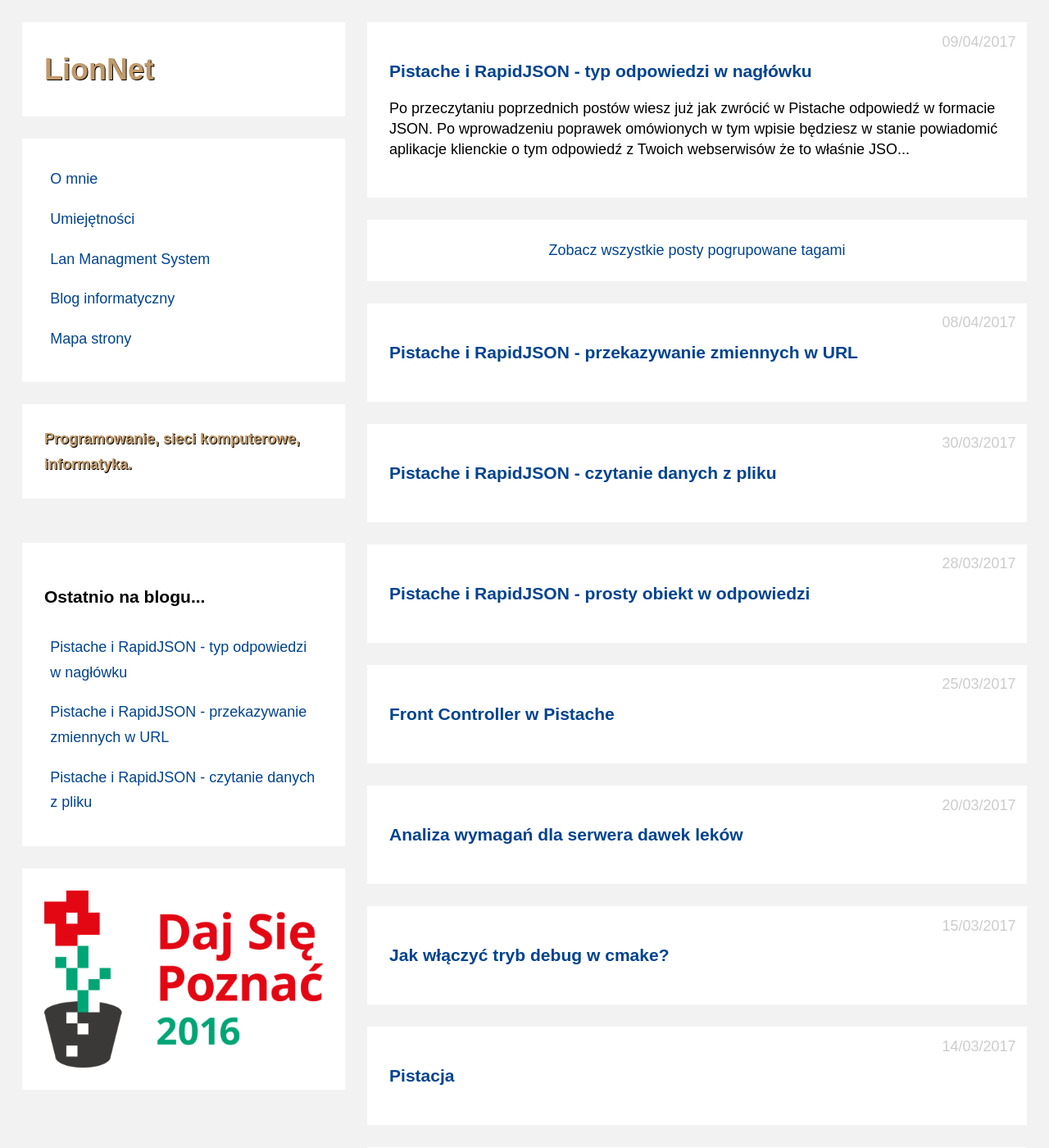
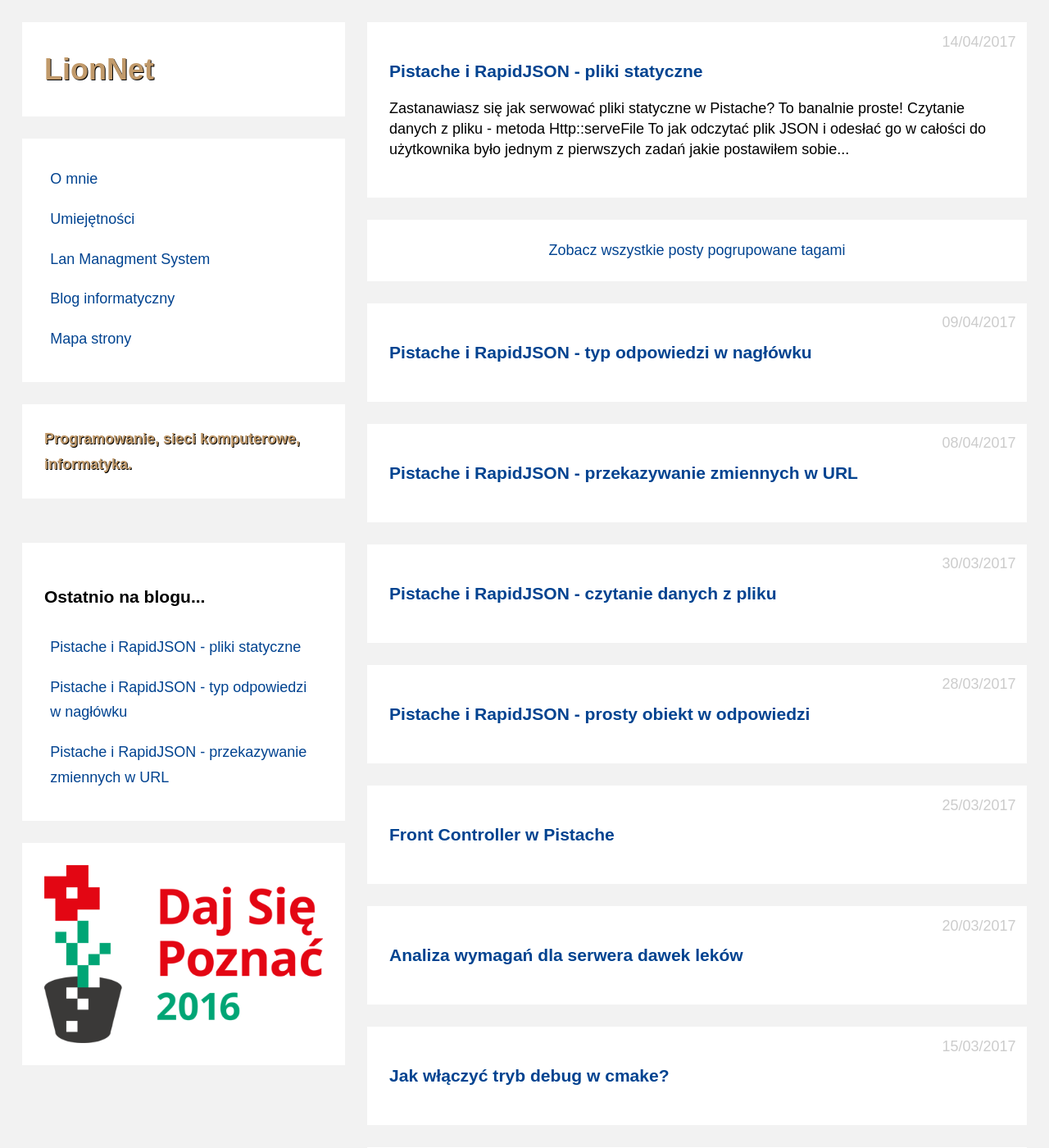
Before and after one commit to maciejlew/maciejlew.github.io, a Jekyll site: the page built from pages/blog.md, in a window 1280 px wide and 1400 px high. Shown: the whole window at 82% size. Built offline with Jekyll 4.4.1, drawn with Linux system fonts in a browser that asks for light colours; comment, search, counter and statistics services are not loaded; some of the changed lines change nothing that is shown.

Commit message:
Adds post 'Pistache i RapidJSON - pliki statyczne'

```diff
--- /dev/null
+++ b/_posts/2017-04-14-pistache-i-rapidjson-pliki-statyczne.md
@@ -0,0 +1,85 @@
+---
+layout: post
+title: 'Pistache i RapidJSON - pliki statyczne'
+date: '2017-04-14 22:30:00'
+description: 'Przykład wysyłania pliku statycznego w Pistache'
+keywords: 'daj się poznać 2017, konkurs programistyczny, aplikacja konkursowa,
+drug dose framework, aplikacja mobilna, pas pediatryczny, dawkowanie leków,
+pistache, rapidjson, json'
+tags:
+- DSP2017
+- C++
+- DDS
+img_hosting: "http://interpc.pl/~mlewinterpc/lion.net.pl/2017/04/14/pistache-i-rapidjson-pliki-statyczne/"
+---
+
+Zastanawiasz się jak serwować pliki statyczne w Pistache? To banalnie proste!
+
+### Czytanie danych z pliku - metoda Http::serveFile
+
+To [jak odczytać plik JSON i odesłać go w całości do użytkownika][1] było jednym z
+pierwszych zadań jakie postawiłem sobie podczas nauk Pistache i RapidJSON. Opisany
+wtedy sposób działa i ma swoje zalety (o których za chwilkę). Ma też swoje wady
+- wymaga otwarcia pliku, parsowania przez RapidJSON i własnoręcznego tworzenia
+strumienia odpowiedzi. Można to zrobić w Pistache inaczej.
+
+Framework Pistache posiada wbudowaną metodę odsyłania do przeglądarki plików
+statycznych, oto jak możesz to zrobić:
+
+{% highlight cpp startinline %}
+void DrugsHandler::onRequest(const Net::Rest::Request& request, Net::Http::ResponseWriter response) {
+
+    Document config;
+    char _config_buffer[65536];
+
+    FILE* config_pointer = fopen("config.json", "r");
+    FileReadStream config_stream(config_pointer, _config_buffer, sizeof(_config_buffer));
+    config.ParseStream(config_stream);
+    fclose(config_pointer);
+
+    if (config.HasMember("files_path")) {
+
+        std::ostringstream s;
+        s << config["files_path"].GetString() << "/drugs.json";
+
+        Http::serveFile(response, s.str().c_str(), MIME(Application, Json));
+
+    } else {
+        response.send(Http::Code::Internal_Server_Error);
+    }
+
+}
+{% endhighlight %}
+
+Jeśli porównasz ten kod z [poprzednio prezentowaną wersją tej metody][1], to
+zauważysz że nie ma tu już zabawy w otwieranie pliku z listą leków, ustawiania
+nagłówków odpowiedzi, strumieniowania pliku. Wszystko załatwia metoda
+*Http::serveFile*. Metoda ta jako argumentu przyjmuje, po kolei, obiekt odpowiedzi,
+ścieżkę do pliku i opcjonalnie typ zwracanej odpowiedzi. Co się dzieje gdy pliku
+nie ma w podanej ścieżce na dysku? Wysłana zostanie pusta odpowiedź z kodem 404.
+Dodatkowo, metoda ta zwraca obiekt *promise*, a obsługując go możemy zrobić np.
+logowanie zdarzeń/błędów (obiekt ten przenosi informację o ilości wysłanych danych).
+
+#### Wady i zalety
+
+Do zalet można *Http::serveFile* można zaliczyć:
+
+ * zwięzłość
+ * szybkość
+ * obsługę Content-Type
+ * obsługę błędów
+
+Do minusów tej metody można zaliczyć:
+
+ * wysyłanie pliku bez parsowania (być może to nie JSON?)
+ * wysyłanie pliku takim jak jest - nie są usuwane z niego zbędne białe znaki,
+zachowywane jest formatowanie, odpowiedź może "ważyć" więcej niż po przeparsowaniu
+przez RapidJSON
+ * w przypadku braku pliku kodem odpowiedzi musi być 404
+
+Pokazane w tym wpisie przykłady są zaczerpnięte z [aplikacji DDS][1].
+
+[1]: {{ site.url }}/2017/03/30/pistache-i-rapidjson-czytanie-danych-z-pliku.html
+[2]: https://github.com/maciejlew/drug-dose-server
+
+{% include acronyms.md %}
--- a/pages/map.md
+++ b/pages/map.md
@@ -33,6 +33,7 @@ breadcrumbs:
  * [Umiejętności](../umiejetnosci/)
  * [Kontakt](../kontakt/)
  * [Blog informatyczny](../blog/)
+   * [Pistache i RapidJSON - pliki statyczne](../2017/04/14/pistache-i-rapidjson-pliki-statyczne.html)
    * [Pistache i RapidJSON - ](../2017/04/09/pistache-i-rapidjson-typ-odpowiedzi-w-naglowku.html)
    * [Pistache i RapidJSON - przekazywanie zmiennych w URL](../2017/04/08/pistache-i-rapidjson-przekazywanie-zmiennych-w-url.html)
    * [Pistache i RapidJSON - czytanie danych z pliku](../2017/03/30/pistache-i-rapidjson-czytanie-danych-z-pliku.html)
```
